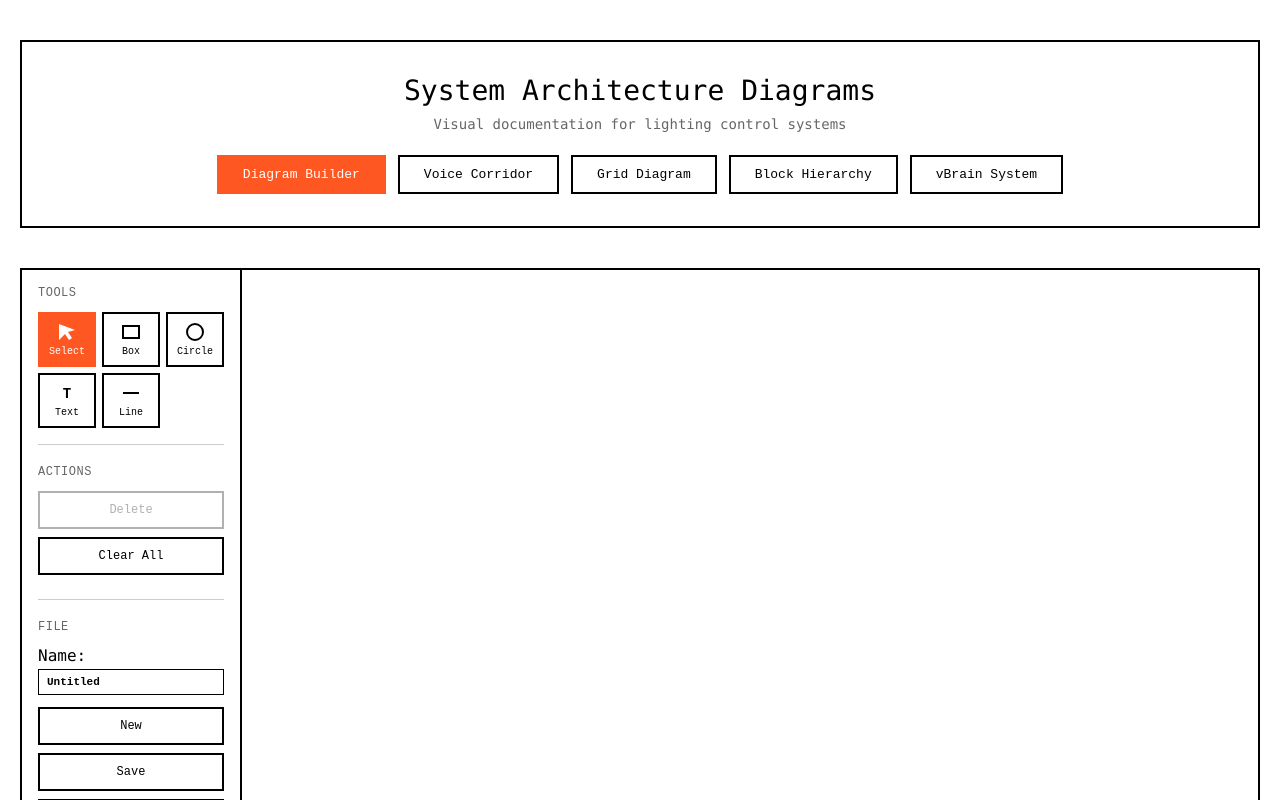
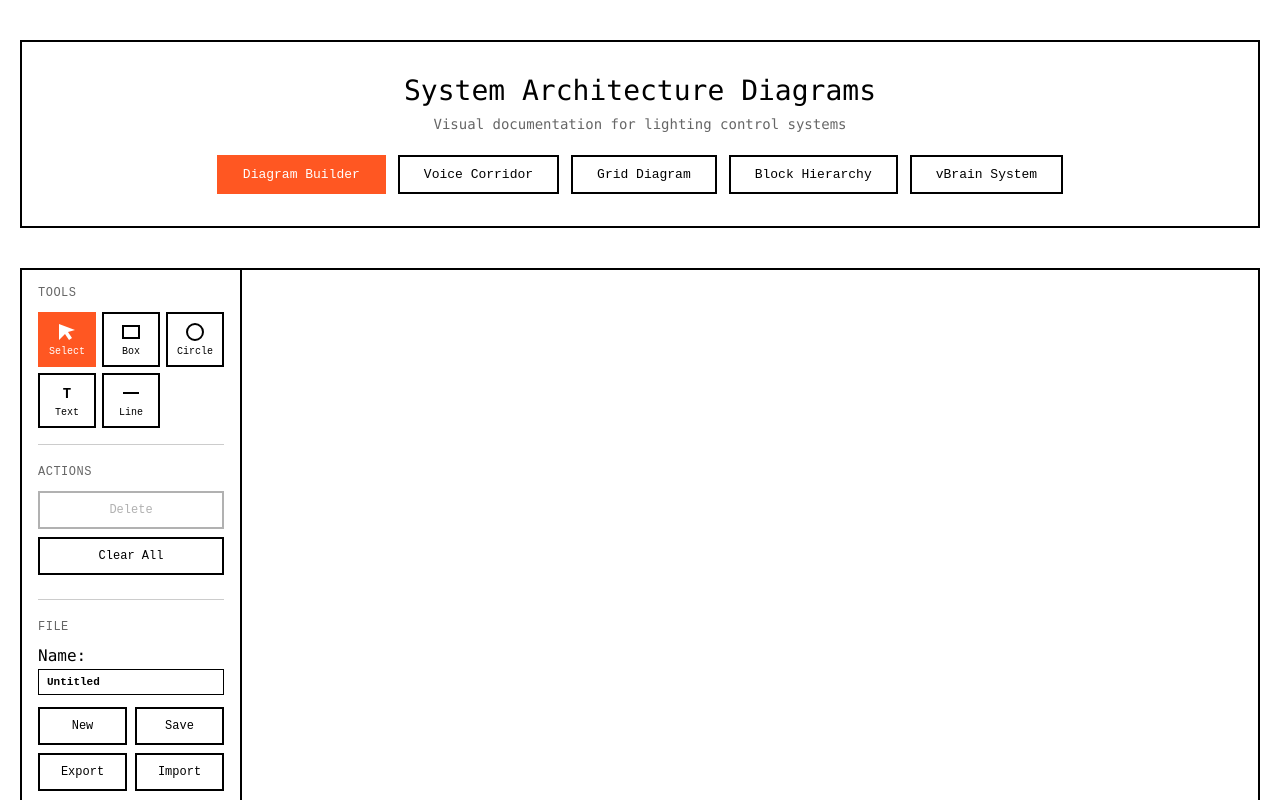
Before and after one commit to stephanschulz/Planwerk, a Svelte app in the folder svelte-diagram/: page / in a window 1280 px wide. Shown: the top 800 px of the page. Built offline with nearby package versions, Linux system fonts and the light colour scheme.

Commit message:
buttons organized

```diff
--- a/svelte-diagram/src/components/DiagramBuilder.svelte
+++ b/svelte-diagram/src/components/DiagramBuilder.svelte
@@ -798,6 +798,7 @@
         />
       </label>
 
+      <div class="button-row">
         <button
           class="action-btn"
           onclick={newDesign}
@@ -811,6 +812,7 @@
           title="Save current design">
           Save
         </button>
+      </div>
 
       {#if savedDesigns.length > 0}
         <label>
@@ -836,19 +838,21 @@
         </button>
       {/if}
 
+      <div class="button-row">
         <button
           class="action-btn"
           onclick={exportDiagram}
-        title="Export as JSON file">
-        Export JSON
+          title="Export design as file">
+          Export
         </button>
 
         <button
           class="action-btn"
           onclick={importDiagram}
-        title="Import JSON file">
-        Import JSON
-      </button>
+          title="Import design from file">
+          Import
+        </button>
+      </div>
     </div>
 
     <div class="tool-section">
@@ -1727,6 +1731,13 @@
     flex-shrink: 0;
   }
 
+  .button-row {
+    display: grid;
+    grid-template-columns: 1fr 1fr;
+    gap: 8px;
+    margin-bottom: 8px;
+  }
+
   .action-btn {
     width: 100%;
     padding: 10px 12px;
@@ -1741,6 +1752,10 @@
     transition: all 0.2s ease;
   }
 
+  .button-row .action-btn {
+    margin-bottom: 0;
+  }
+
   .action-btn:hover:not(:disabled) {
     background: #ff5722;
     color: #ffffff;
```
Lines whose indentation alone changed are shown as unchanged.
